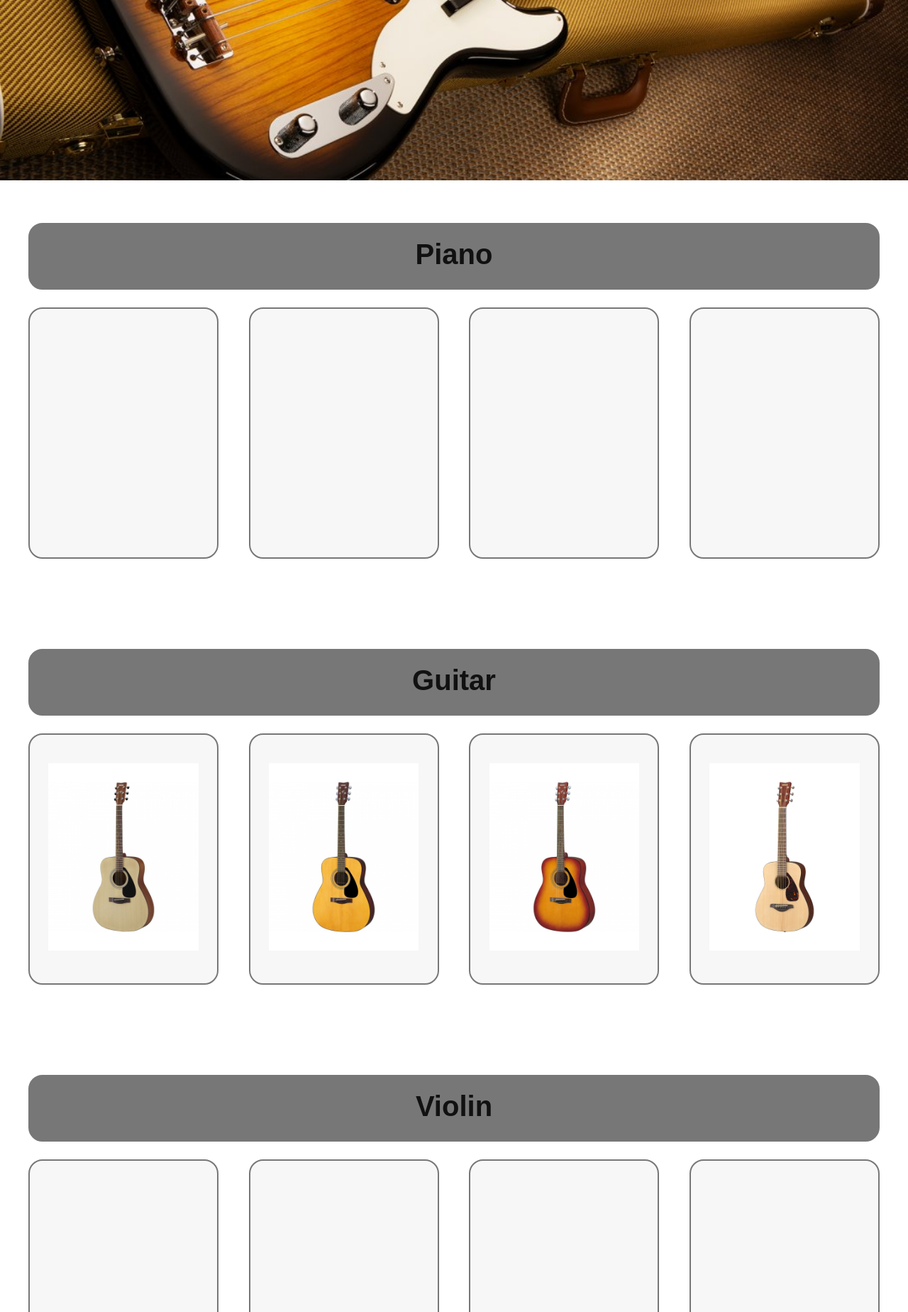
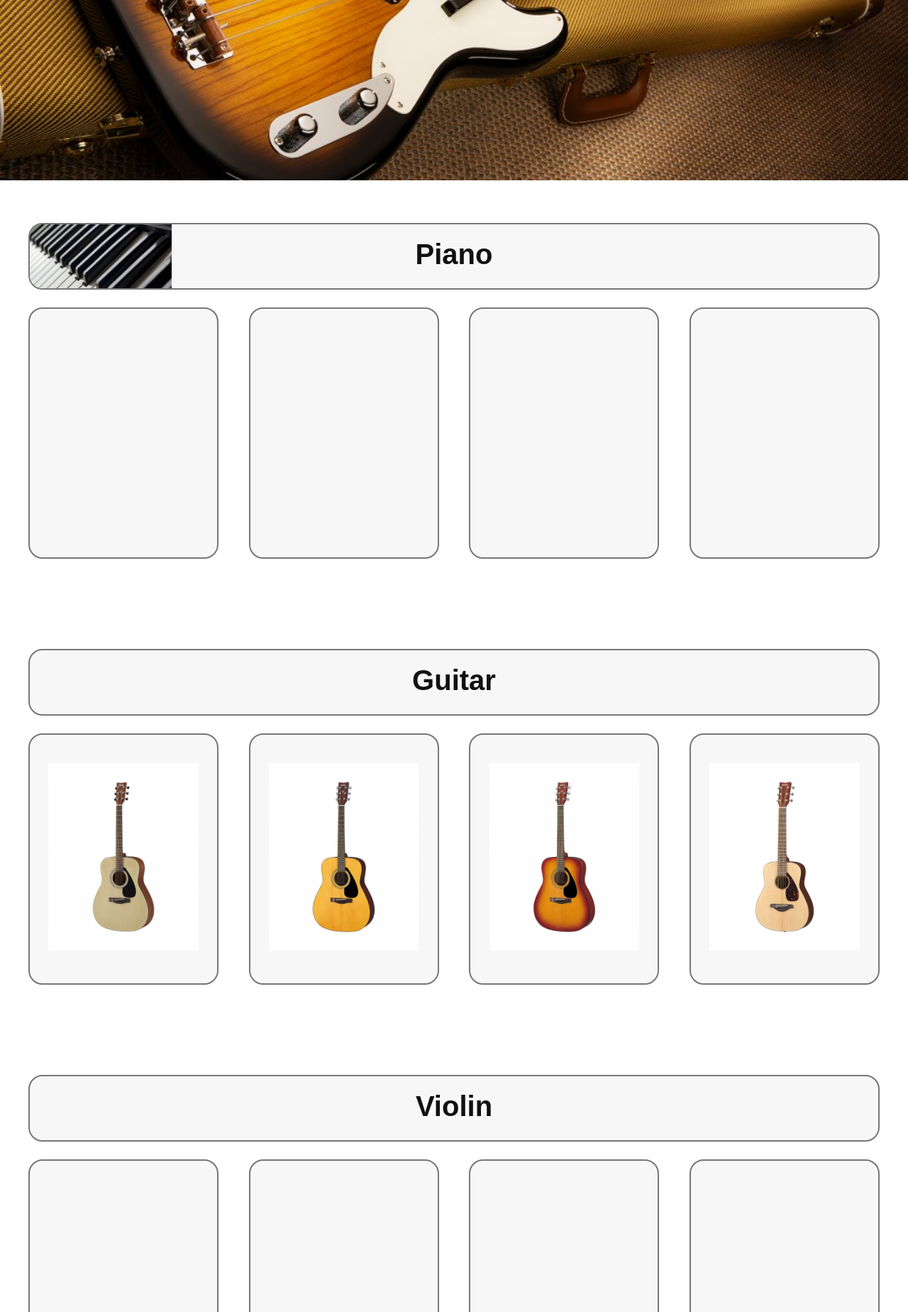
Before and after one commit to TongHeang1202/cs128_final, a PHP site: page / in a window 1280 px wide. Shown: the part 416-2264 px from the top of the page at 71% size. Run offline with PHP 8.4, Linux system fonts and the light colour scheme.

Commit message:
added piano image to header

```diff
--- a/css/master.css
+++ b/css/master.css
@@ -35,6 +35,9 @@
 }
 
 .product-showcase-header {
+    position: relative;
+    display: flex;
+    justify-content: center;
     width: 100%;
     height: 50px;
     padding: 20px 0px;
@@ -42,8 +45,16 @@
     text-align: center;
     border: 2px solid #777;
     border-radius: 20px;
-    background-color: #777;
+    background-color: #f7f7f7;
     color: #111;
+    overflow: hidden;
+}
+
+.product-showcase-background {
+    position: absolute;
+    top: 0;
+    left: 0;
+    width: 200px;
 }
 
 .product-showcase {
--- a/index.html
+++ b/index.html
@@ -42,6 +42,7 @@
         <!-- Open Piano Showcase div -->
         <div class="product-showcase-container piano-container">
             <div class="product-showcase-header">
+                <img class="product-showcase-background" src="images/piano-background.jpg">
                 <h1>Piano</h1>
             </div>
 
```
